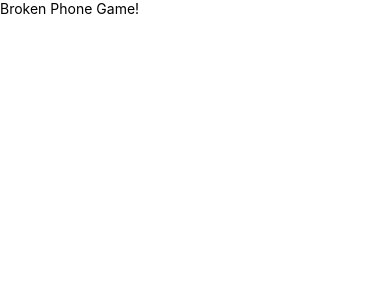
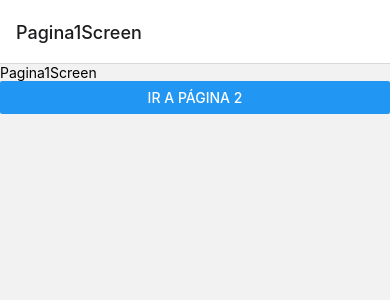
Before and after one commit to manufores/BrokenPhone, a React Native app: screen /Pagina1Screen in a window 390 px wide. Shown: the top 300 px of the page. Built offline with nearby package versions, Linux system fonts and the light colour scheme.

Commit message:
Stack Navigation

```diff
--- a/App.tsx
+++ b/App.tsx
@@ -1,12 +1,15 @@
+import 'react-native-gesture-handler';
+
 import React from 'react';
-import {SafeAreaView} from 'react-native';
-import {BrokenPhone} from './src/components/BrokenPhone';
+
+import {NavigationContainer} from '@react-navigation/native';
+import {StackNavigator} from './src/navigator/StackNavigator';
 
 const App = () => {
   return (
-    <SafeAreaView>
-      <BrokenPhone />
-    </SafeAreaView>
+    <NavigationContainer>
+      <StackNavigator />
+    </NavigationContainer>
   );
 };
 
--- /dev/null
+++ b/src/navigator/StackNavigator.tsx
@@ -0,0 +1,18 @@
+import React from 'react';
+
+import {createStackNavigator} from '@react-navigation/stack';
+import {Pagina1Screen} from '../screens/Pagina1Screen';
+import {Pagina2Screen} from '../screens/Pagina2Screen';
+import {Pagina3Screen} from '../screens/Pagina3Screen';
+
+const Stack = createStackNavigator();
+
+export const StackNavigator = () => {
+  return (
+    <Stack.Navigator>
+      <Stack.Screen name="Pagina1Screen" component={Pagina1Screen} />
+      <Stack.Screen name="Pagina2Screen" component={Pagina2Screen} />
+      <Stack.Screen name="Pagina3Screen" component={Pagina3Screen} />
+    </Stack.Navigator>
+  );
+};
--- /dev/null
+++ b/src/screens/Pagina1Screen.tsx
@@ -0,0 +1,18 @@
+import React from 'react';
+import {Button, Text, View} from 'react-native';
+import {StackScreenProps} from '@react-navigation/stack';
+
+interface Props extends StackScreenProps<any, any> {}
+
+export const Pagina1Screen = ({navigation}: Props) => {
+  return (
+    <View>
+      <Text>Pagina1Screen</Text>
+
+      <Button
+        title="Ir a página 2"
+        onPress={() => navigation.navigate('Pagina2Screen')}
+      />
+    </View>
+  );
+};
--- /dev/null
+++ b/src/screens/Pagina2Screen.tsx
@@ -0,0 +1,10 @@
+import React from 'react';
+import {Text, View} from 'react-native';
+
+export const Pagina2Screen = () => {
+  return (
+    <View>
+      <Text>Pagina2Screen</Text>
+    </View>
+  );
+};
--- /dev/null
+++ b/src/screens/Pagina3Screen.tsx
@@ -0,0 +1,10 @@
+import React from 'react';
+import {Text, View} from 'react-native';
+
+export const Pagina3Screen = () => {
+  return (
+    <View>
+      <Text>Pagina3Screen</Text>
+    </View>
+  );
+};
```
Also changed, not shown: package.json (+7 -1 lines), .eslintrc.js, 2 other files (tests, documents, lock files or other folders).
